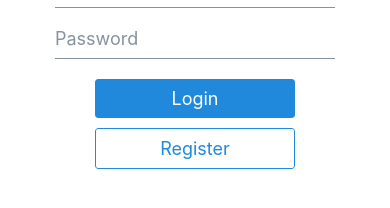
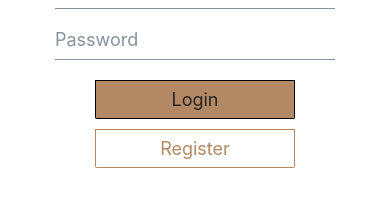
Before and after one commit to neugomonov/chath, a React Native app: screen /Login in a window 390 px wide. Shown: the part 436-644 px from the top of the page. Built offline with nearby package versions, Linux system fonts and the light colour scheme; no server answers.

Commit message:
🟫 custom rneui buttons (added)

```diff
--- a/screens/AddChatScreen.js
+++ b/screens/AddChatScreen.js
@@ -1,9 +1,9 @@
 import React, { useLayoutEffect, useState } from "react";
-import { StyleSheet, Text, View } from "react-native";
+import { StyleSheet, View } from "react-native";
 import { Input } from "react-native-elements/dist/input/Input";
 import { AntDesign } from "@expo/vector-icons";
-import { Button } from "react-native";
 import { db } from "../firebase";
+import { Button, Text } from "@rneui/themed";
 
 const AddChatScreen = ({ navigation }) => {
     const [input, setInput] = useState("");
@@ -39,14 +39,27 @@ const AddChatScreen = ({ navigation }) => {
             <Button
                 disabled={!input}
                 onPress={createChat}
-                title="Create a new chat"
+                buttonStyle={styles.button}
+                title={<CustomTitle />}
             />
         </View>
     );
+};
+const CustomTitle = () => {
+    return <Text style={styles.textButton}>Create a new chat</Text>;
 };
 
 export default AddChatScreen;
 
 const styles = StyleSheet.create({
     container: { backgroundColor: "white", padding: 30, height: "100%" },
+    button: {
+        backgroundColor: "#B38965",
+        borderWidth: 1.5,
+        borderColor: "black",
+        borderRadius: 0,
+    },
+    textButton: {
+        fontSize: 18,
+    },
 });
--- a/screens/LoginScreen.js
+++ b/screens/LoginScreen.js
@@ -1,9 +1,10 @@
 import React, { useEffect, useState } from "react";
 import { StyleSheet, View } from "react-native";
-import { Button, Input, Image } from "react-native-elements";
+import { Input, Image } from "react-native-elements";
 import { StatusBar } from "expo-status-bar";
 import { KeyboardAvoidingView } from "react-native";
 import { auth } from "../firebase";
+import { Button, Text } from "@rneui/themed";
 
 const LoginScreen = ({ navigation }) => {
     const [email, setEmail] = useState("");
@@ -51,19 +52,25 @@ const LoginScreen = ({ navigation }) => {
                 />
             </View>
             <Button
-                containerStyle={styles.button}
+                title={<CustomTitleLogin />}
+                buttonStyle={styles.button}
                 onPress={signIn}
-                title="Login"
             />
             <Button
+                title={<CustomTitleRegister />}
                 onPress={() => navigation.navigate("Register")}
-                containerStyle={styles.button}
+                buttonStyle={styles.buttonOutline}
                 type="outline"
-                title="Register"
             />
             <View style={{ height: 100 }} />
         </KeyboardAvoidingView>
     );
+};
+const CustomTitleLogin = () => {
+    return <Text style={styles.textButton}>Login</Text>;
+};
+const CustomTitleRegister = () => {
+    return <Text style={styles.textButtonOutline}>Register</Text>;
 };
 
 export default LoginScreen;
@@ -77,5 +84,27 @@ const styles = StyleSheet.create({
         backgroundColor: "white",
     },
     inputContainer: { width: 300 },
-    button: { width: 200, marginTop: 10 },
+    button: {
+        width: 200,
+        marginTop: 10,
+        backgroundColor: "#B38965",
+        borderWidth: 1.5,
+        borderColor: "black",
+        borderRadius: 0,
+        color: "#000",
+    },
+    buttonOutline: {
+        width: 200,
+        marginTop: 10,
+        borderWidth: 1.5,
+        borderColor: "#B38965",
+        borderRadius: 0,
+    },
+    textButton: {
+        fontSize: 18,
+    },
+    textButtonOutline: {
+        fontSize: 18,
+        color: "#B38965",
+    },
 });
--- a/screens/RegisterScreen.js
+++ b/screens/RegisterScreen.js
@@ -2,8 +2,10 @@ import { StatusBar } from "expo-status-bar";
 import React, { useLayoutEffect, useState } from "react";
 import { StyleSheet, View } from "react-native";
 import { KeyboardAvoidingView } from "react-native";
-import { Button, Input, Text } from "react-native-elements";
+import { Input } from "react-native-elements";
 import { auth } from "../firebase";
+import { Button, Text } from "@rneui/themed";
+
 const RegisterScreen = ({ navigation }) => {
     const [name, setName] = useState("");
     const [email, setEmail] = useState("");
@@ -65,14 +67,16 @@ const RegisterScreen = ({ navigation }) => {
                 />
             </View>
             <Button
-                containerStyle={styles.button}
-                raised
+                buttonStyle={styles.button}
                 onPress={register}
-                title="Register"
+                title={<CustomTitleRegister />}
             />
             <View style={{ height: 100 }} />
         </KeyboardAvoidingView>
     );
+};
+const CustomTitleRegister = () => {
+    return <Text style={styles.textButton}>Register</Text>;
 };
 
 export default RegisterScreen;
@@ -88,6 +92,13 @@ const styles = StyleSheet.create({
     button: {
         width: 200,
         marginTop: 10,
+        backgroundColor: "#B38965",
+        borderWidth: 1.5,
+        borderColor: "black",
+        borderRadius: 0,
+    },
+    textButton: {
+        fontSize: 18,
     },
     inputContainer: {
         width: 300,
```
